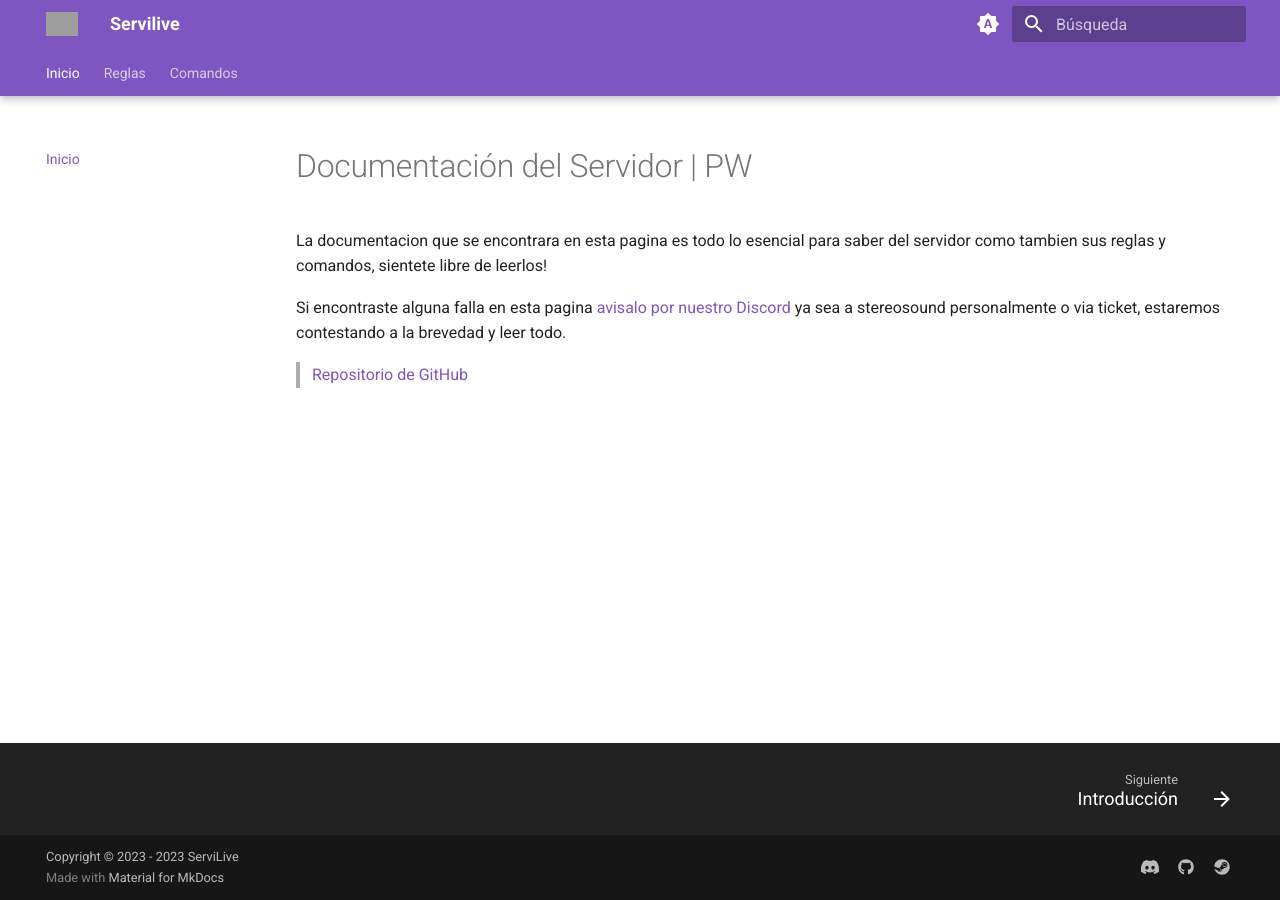
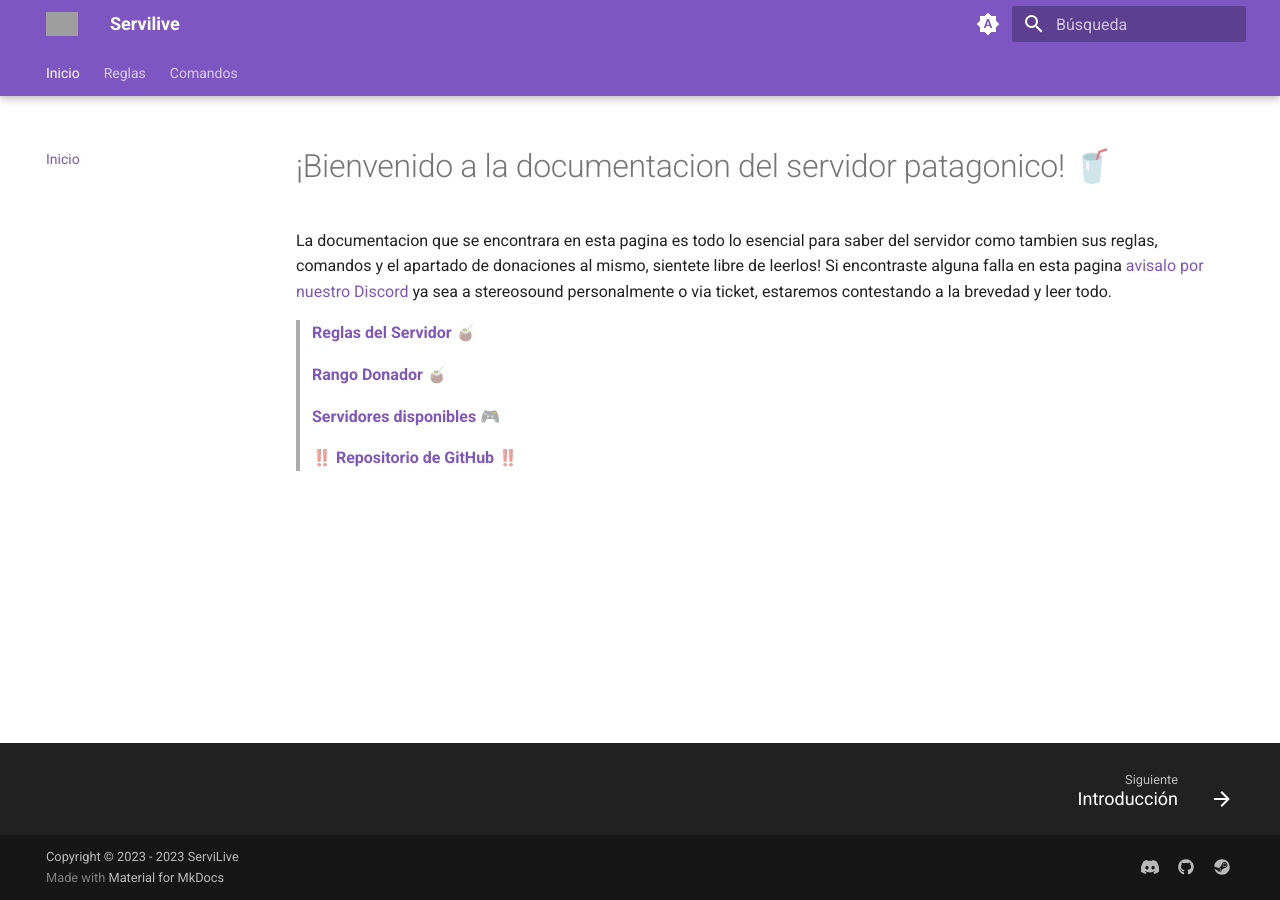
Before and after one commit to patagoniawarriors/docs, an MkDocs documentation site: the page built from docs/index.md, in a window 1280 px wide. Built offline with MkDocs 1.6.1 and Material for MkDocs 9.7.7, drawn with Linux system fonts in a browser that asks for light colours; grey boxes are pictures that could not be loaded.

Commit message:
index.md updateado

```diff
--- a/docs/index.md
+++ b/docs/index.md
@@ -1,6 +1,12 @@
-# Documentación del Servidor | PW
+# ¡Bienvenido a la documentacion del servidor patagonico! 🥤
 
-La documentacion que se encontrara en esta pagina es todo lo esencial para saber del servidor como tambien sus reglas y comandos, sientete libre de leerlos!
+La documentacion que se encontrara en esta pagina es todo lo esencial para saber del servidor como tambien sus reglas, comandos y el apartado de donaciones al mismo, sientete libre de leerlos!
+Si encontraste alguna falla en esta pagina [avisalo por nuestro Discord](https://discord.gg/WPJuTwwCTD) ya sea a stereosound personalmente o via ticket, estaremos contestando a la brevedad y leer todo.
 
-Si encontraste alguna falla en esta pagina [avisalo por nuestro Discord](https://discord.gg/WPJuTwwCTD) ya sea a stereosound personalmente o via ticket, estaremos contestando a la brevedad y leer todo.
-> [Repositorio de GitHub](https://github.com/patagoniawarriors/docs)
+> **[Reglas del Servidor](reglas.md) 🧉**
+
+> **[Rango Donador](donaciones.md) 🧉**
+
+> **[Servidores disponibles](servidores.md) 🎮**
+
+> ‼️ **[Repositorio de GitHub](https://github.com/patagoniawarriors/docs)** ‼️
```
